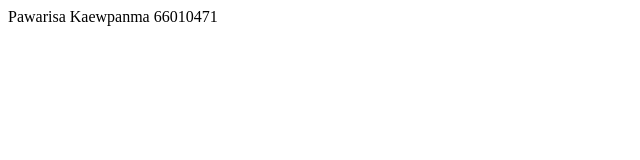
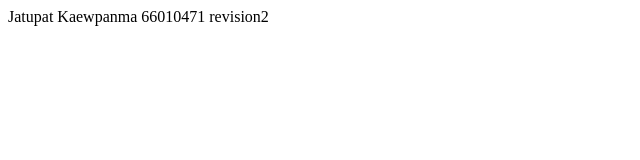
Before and after one commit to PawaKan19/git101, a plain HTML site: page index.html in a window 1280 px wide. Shown: the full height of the page, 0-640 px from the left. Drawn offline with Linux system fonts and the light colour scheme.

Commit message:
Update index.html

```diff
--- a/index.html
+++ b/index.html
@@ -6,6 +6,6 @@
     <title>Document</title>
 </head>
 <body>
-    Pawarisa Kaewpanma 66010471
+    Jatupat Kaewpanma 66010471 revision2
 </body>
 </html>
```
